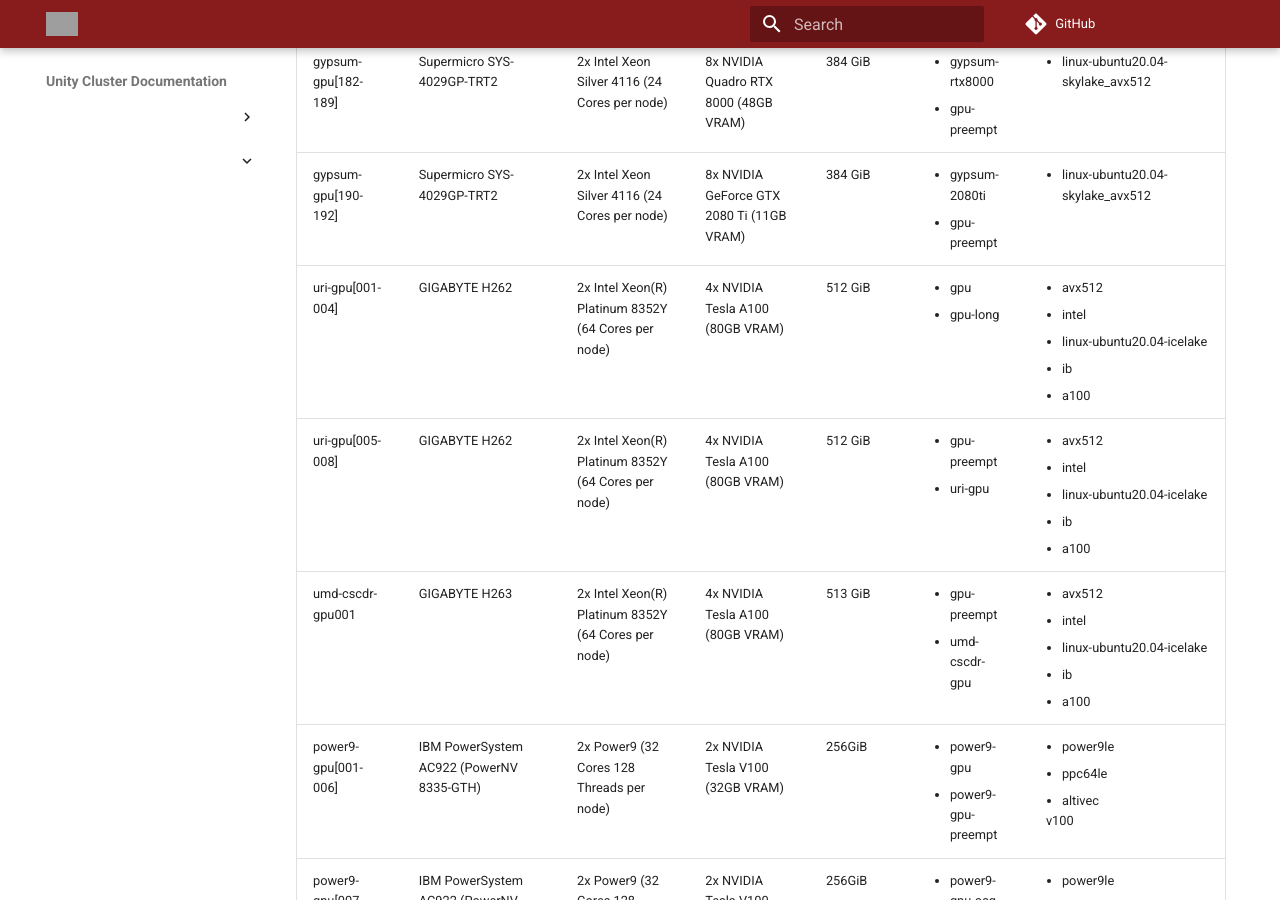
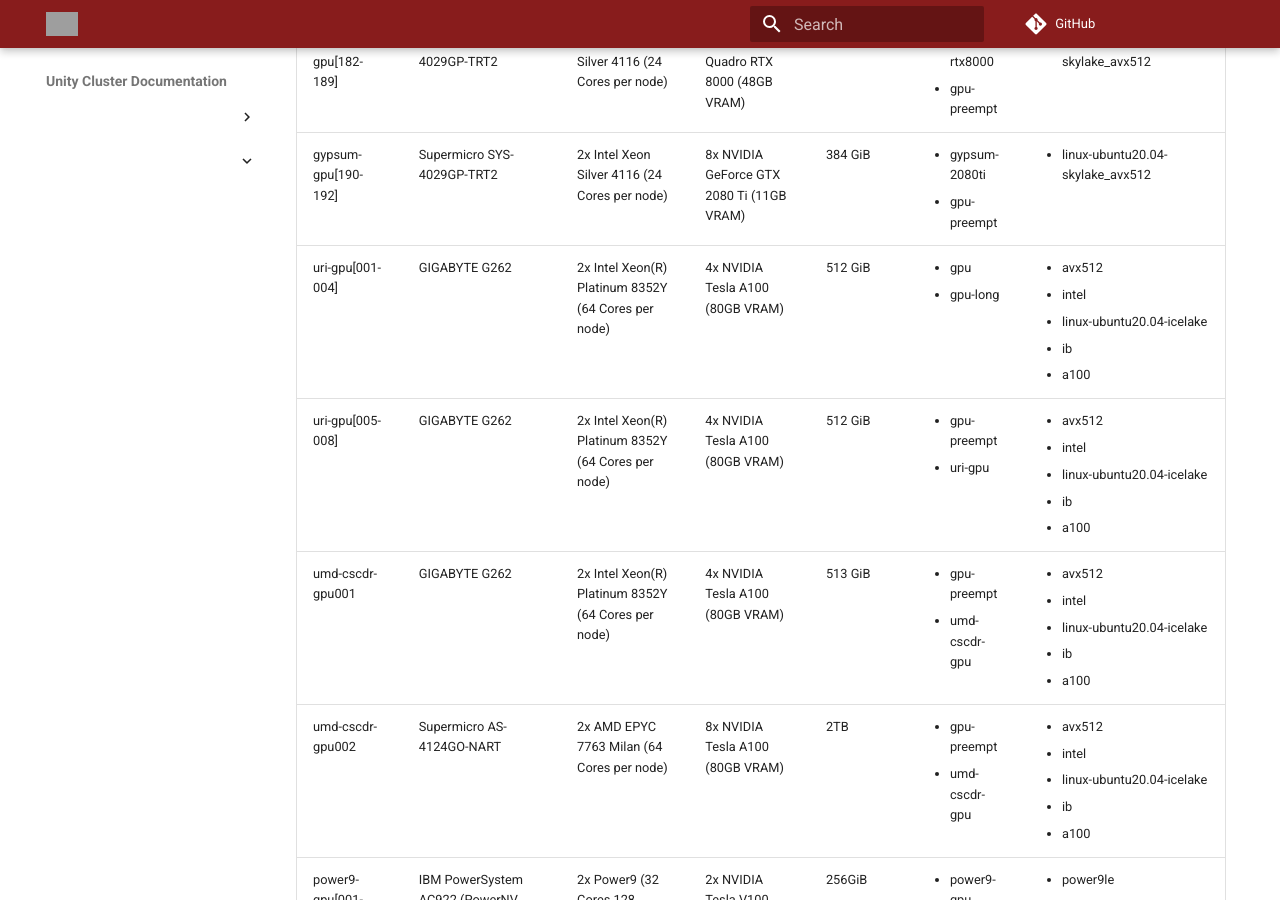
Before and after one commit to UMass-RC/unity-docs, an MkDocs documentation site: the page built from docs/technical/nodelist.md, in a window 1280 px wide and 900 px high, scrolled down 4334 px. Built offline with MkDocs 1.6.1 and Material for MkDocs 9.7.7, drawn with Linux system fonts in a browser that asks for light colours; comment, search, counter and statistics services are not loaded; some of the changed text lies outside the part shown; grey boxes are pictures that could not be loaded.

```diff
--- a/sheets-to-md/output/gpu-nodes.md
+++ b/sheets-to-md/output/gpu-nodes.md
@@ -11,9 +11,10 @@
 | gypsum-gpu[157-181]  | TYAN B7109F77DV14HR-2T-N                 | 2x Intel Xeon Silver 4116 (24 Cores per node)       | 8x NVIDIA GeForce GTX 2080 Ti (11GB VRAM) | 384 GiB | <ul><li>gypsum-2080ti</li><li>gpu-preempt</li></ul>         | <ul><li>linux-ubuntu20.04-skylake_avx512</li></ul>                                                                     |
 | gypsum-gpu[182-189]  | Supermicro SYS-4029GP-TRT2               | 2x Intel Xeon Silver 4116 (24 Cores per node)       | 8x NVIDIA Quadro RTX 8000 (48GB VRAM)     | 384 GiB | <ul><li>gypsum-rtx8000</li><li>gpu-preempt</li></ul>        | <ul><li>linux-ubuntu20.04-skylake_avx512</li></ul>                                                                     |
 | gypsum-gpu[190-192]  | Supermicro SYS-4029GP-TRT2               | 2x Intel Xeon Silver 4116 (24 Cores per node)       | 8x NVIDIA GeForce GTX 2080 Ti (11GB VRAM) | 384 GiB | <ul><li>gypsum-2080ti</li><li>gpu-preempt</li></ul>         | <ul><li>linux-ubuntu20.04-skylake_avx512</li></ul>                                                                     |
-| uri-gpu[001-004]     | GIGABYTE H262                            | 2x Intel Xeon(R) Platinum 8352Y (64 Cores per node) | 4x NVIDIA Tesla A100 (80GB VRAM)          | 512 GiB | <ul><li>gpu</li><li>gpu-long</li></ul>                      | <ul><li>avx512</li><li>intel</li><li>linux-ubuntu20.04-icelake</li><li>ib</li><li>a100</li></ul>                       |
-| uri-gpu[005-008]     | GIGABYTE H262                            | 2x Intel Xeon(R) Platinum 8352Y (64 Cores per node) | 4x NVIDIA Tesla A100 (80GB VRAM)          | 512 GiB | <ul><li>gpu-preempt</li><li>uri-gpu</li></ul>               | <ul><li>avx512</li><li>intel</li><li>linux-ubuntu20.04-icelake</li><li>ib</li><li>a100</li></ul>                       |
-| umd-cscdr-gpu001     | GIGABYTE H263                            | 2x Intel Xeon(R) Platinum 8352Y (64 Cores per node) | 4x NVIDIA Tesla A100 (80GB VRAM)          | 513 GiB | <ul><li>gpu-preempt</li><li>umd-cscdr-gpu</li></ul>         | <ul><li>avx512</li><li>intel</li><li>linux-ubuntu20.04-icelake</li><li>ib</li><li>a100</li></ul>                       |
+| uri-gpu[001-004]     | GIGABYTE G262                            | 2x Intel Xeon(R) Platinum 8352Y (64 Cores per node) | 4x NVIDIA Tesla A100 (80GB VRAM)          | 512 GiB | <ul><li>gpu</li><li>gpu-long</li></ul>                      | <ul><li>avx512</li><li>intel</li><li>linux-ubuntu20.04-icelake</li><li>ib</li><li>a100</li></ul>                       |
+| uri-gpu[005-008]     | GIGABYTE G262                            | 2x Intel Xeon(R) Platinum 8352Y (64 Cores per node) | 4x NVIDIA Tesla A100 (80GB VRAM)          | 512 GiB | <ul><li>gpu-preempt</li><li>uri-gpu</li></ul>               | <ul><li>avx512</li><li>intel</li><li>linux-ubuntu20.04-icelake</li><li>ib</li><li>a100</li></ul>                       |
+| umd-cscdr-gpu001     | GIGABYTE G262                            | 2x Intel Xeon(R) Platinum 8352Y (64 Cores per node) | 4x NVIDIA Tesla A100 (80GB VRAM)          | 513 GiB | <ul><li>gpu-preempt</li><li>umd-cscdr-gpu</li></ul>         | <ul><li>avx512</li><li>intel</li><li>linux-ubuntu20.04-icelake</li><li>ib</li><li>a100</li></ul>                       |
+| umd-cscdr-gpu002     | Supermicro AS-4124GO-NART                | 2x AMD EPYC 7763 Milan (64 Cores per node)          | 8x NVIDIA Tesla A100 (80GB VRAM)          | 2TB     | <ul><li>gpu-preempt</li><li>umd-cscdr-gpu</li></ul>         | <ul><li>avx512</li><li>intel</li><li>linux-ubuntu20.04-icelake</li><li>ib</li><li>a100</li></ul>                       |
 | power9-gpu[001-006]  | IBM PowerSystem AC922 (PowerNV 8335-GTH) | 2x Power9 (32 Cores 128 Threads per node)           | 2x NVIDIA Tesla V100 (32GB VRAM)          | 256GiB  | <ul><li>power9-gpu</li><li>power9-gpu-preempt</li></ul>     | <ul><li>power9le</li><li>ppc64le</li><li>altivec</li></li>v100</li></ul>                                               |
 | power9-gpu[007-008]  | IBM PowerSystem AC922 (PowerNV 8335-GTH) | 2x Power9 (32 Cores 128 Threads per node)           | 2x NVIDIA Tesla V100 (32GB VRAM)          | 256GiB  | <ul><li>power9-gpu-osg</li><li>power9-gpu-preempt</li></ul> | <ul><li>power9le</li><li>ppc64le</li><li>altivec</li></li>v100</li></ul>                                               |
 | power9-gpu[009-016]  | IBM PowerSystem AC922 (PowerNV 8335-GTH) | 2x Power9 (40 Cores 160 Threads per node)           | 4x NVIDIA Tesla V100 (16GB VRAM)          | 512GiB  | <ul><li>power9-gpu</li><li>power9-gpu-preempt</li></ul>     | <ul><li>power9le</li><li>ppc64le</li><li>altivec</li></li>v100</li></ul>                                               |
```
Also changed, not shown: sheets-to-md/output/cpu-nodes.md (+1 -1 lines).
